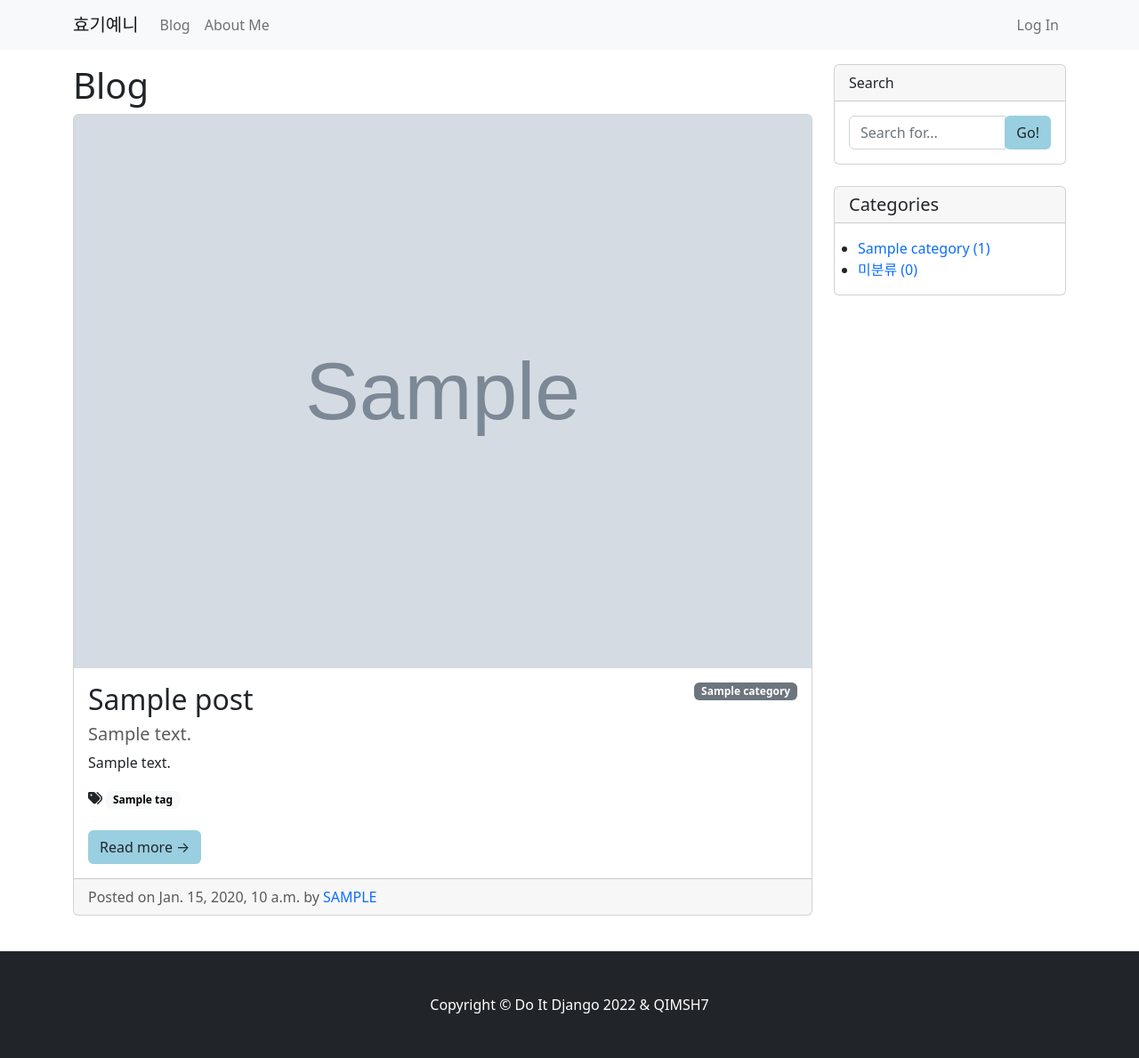
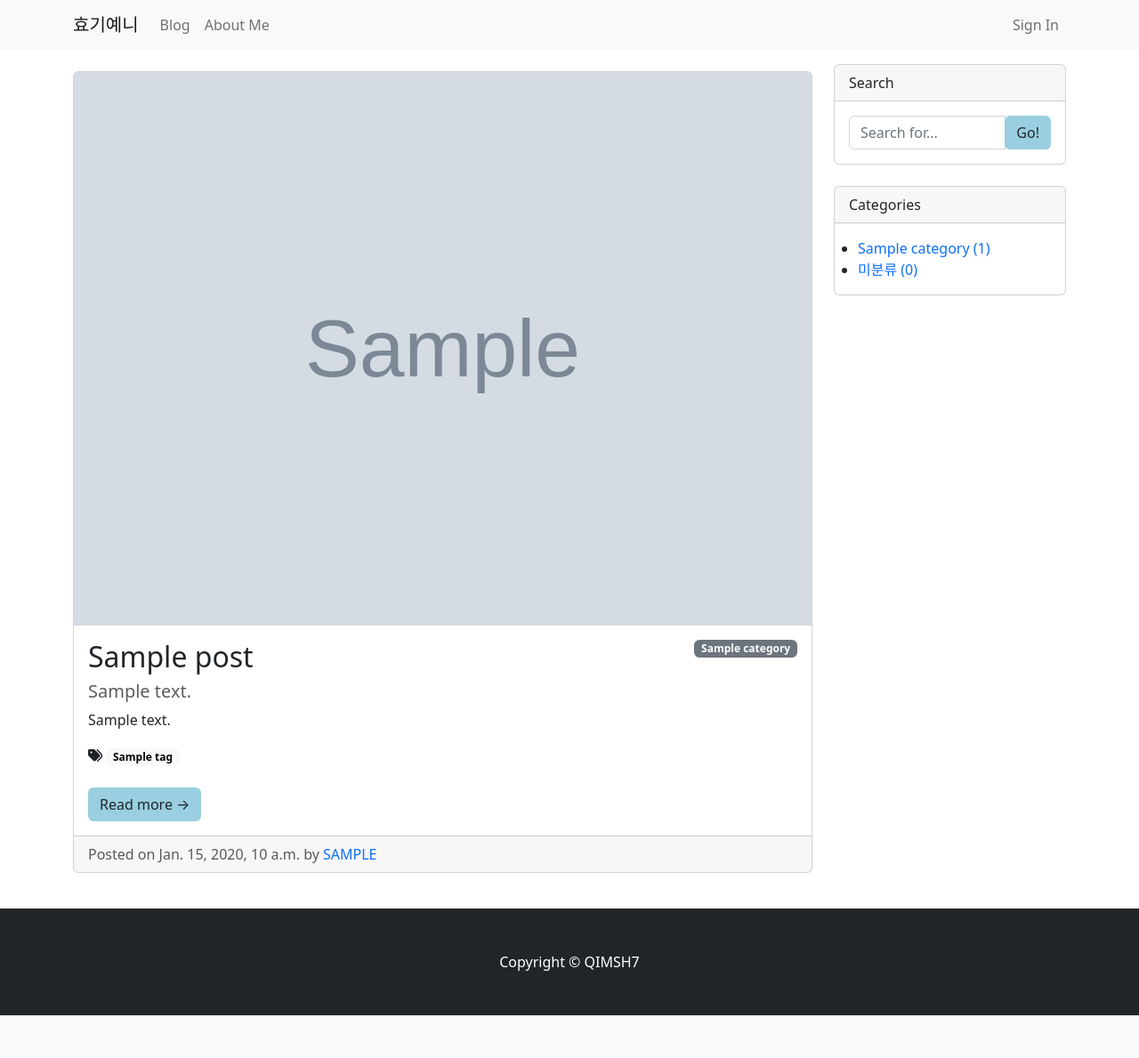
Before and after one commit to qimsh7/do_it_django, a Django app: page /blog/ in a window 1280 px wide. Shown: the whole page at 89% size. After the commit the page ends 1141 px from the top, so only its background shows below. Run offline with Django 4.2, Linux system fonts and the light colour scheme; tables that the repository leaves empty hold one stand-in row (values such as "Sample post"); grey boxes marked "Sample" are stand-in pictures; some libraries are stand-ins or nearby versions.

Commit message:
fix some design stuff

```diff
--- a/blog/templates/blog/base.html
+++ b/blog/templates/blog/base.html
@@ -36,7 +36,7 @@
                     </div>
                     <!-- Categories Widget-->
                     <div class="card my-4" id="categories-card">
-                        <h5 class="card-header">Categories</h5>
+                        <div class="card-header">Categories</div>
                         <div class="card-body">
                             <div class="row">
                                 <ul style="margin: 0px 10px 0px 10px">
--- a/blog/templates/blog/footer.html
+++ b/blog/templates/blog/footer.html
@@ -2,7 +2,7 @@
 <footer class="py-5 bg-dark">
 	<div class="container">
 		<p class="m-0 text-center text-white">
-			Copyright &copy; Do It Django 2022 & QIMSH7
+			Copyright &copy; QIMSH7
 		</p>
 	</div>
 </footer>
--- a/blog/templates/blog/navbar.html
+++ b/blog/templates/blog/navbar.html
@@ -36,7 +36,7 @@
 					</li>
 				{% else %}
 					<li class="nav-item">
-						<a class="nav-link" href="#" data-bs-toggle="modal" data-bs-target="#loginModal">Log In</a>
+						<a class="nav-link" href="#" data-bs-toggle="modal" data-bs-target="#loginModal">Sign In</a>
 					</li>
 				{% endif %}
 			</ul>
@@ -49,17 +49,14 @@
 	<div class="modal-dialog">
 		<div class="modal-content">
 			<div class="modal-header">
-			<h5 class="modal-title" id="loginModalLabel"><i class="fa-solid fa-right-to-bracket"></i>&nbsp Log In</h5>
+			<h5 class="modal-title" id="loginModalLabel"><i class="fa-solid fa-right-to-bracket"></i>&nbsp Sign In</h5>
 			<button type="button" class="btn-close" data-bs-dismiss="modal" aria-label="Close"></button>
 			</div>
 			<div class="modal-body">
 				<div class="row">
 					<div class="col-md-6 d-grid gap-1">
-						<a role="button" class="btn btn-outline-dark btn-block btn-sm" href="{% provider_login_url 'google' %}">
-							<i class="fa-brands fa-google"></i>&nbsp&nbsp Log in with Google
-						</a>
 						<a role="button" class="btn btn-outline-dark btn-block btn-sm" href="/accounts/login/">
-							<i class="fa-solid fa-envelope"></i>&nbsp&nbsp Log in with E-mail
+							<i class="fa-solid fa-envelope"></i>&nbsp&nbsp Sign in with E-mail
 						</a>
 					</div>
 					<div class="col-md-6 d-grid gap-1">
--- a/blog/templates/blog/post_list.html
+++ b/blog/templates/blog/post_list.html
@@ -8,11 +8,11 @@
         {% endif %}
     {% endif %}
 
-    <h1>Blog
+    <h3>
         {% if search_info %}<small class="text-muted">{{ search_info }}</small>{% endif %}
-        {% if category %}<span class="badge bg-secondary">{{ category }}</span>{% endif %}
-        {% if tag %}<span class="badge text-bg-light"><i class="fas fa-tags"></i> {{ tag }} ({{ tag.post_set.count }})</span>{% endif %}
-    </h1>
+        {% if category %}<span class="badge text-bg-light">{{ category }}</span>{% endif %}
+        {% if tag %}<i class="fas fa-tags"></i><span class="badge text-bg-light">{{ tag }} ({{ tag.post_set.count }})</span>{% endif %}
+    </h3>
 
     {% if post_list.exists %}
         {% for p in post_list %}
```
